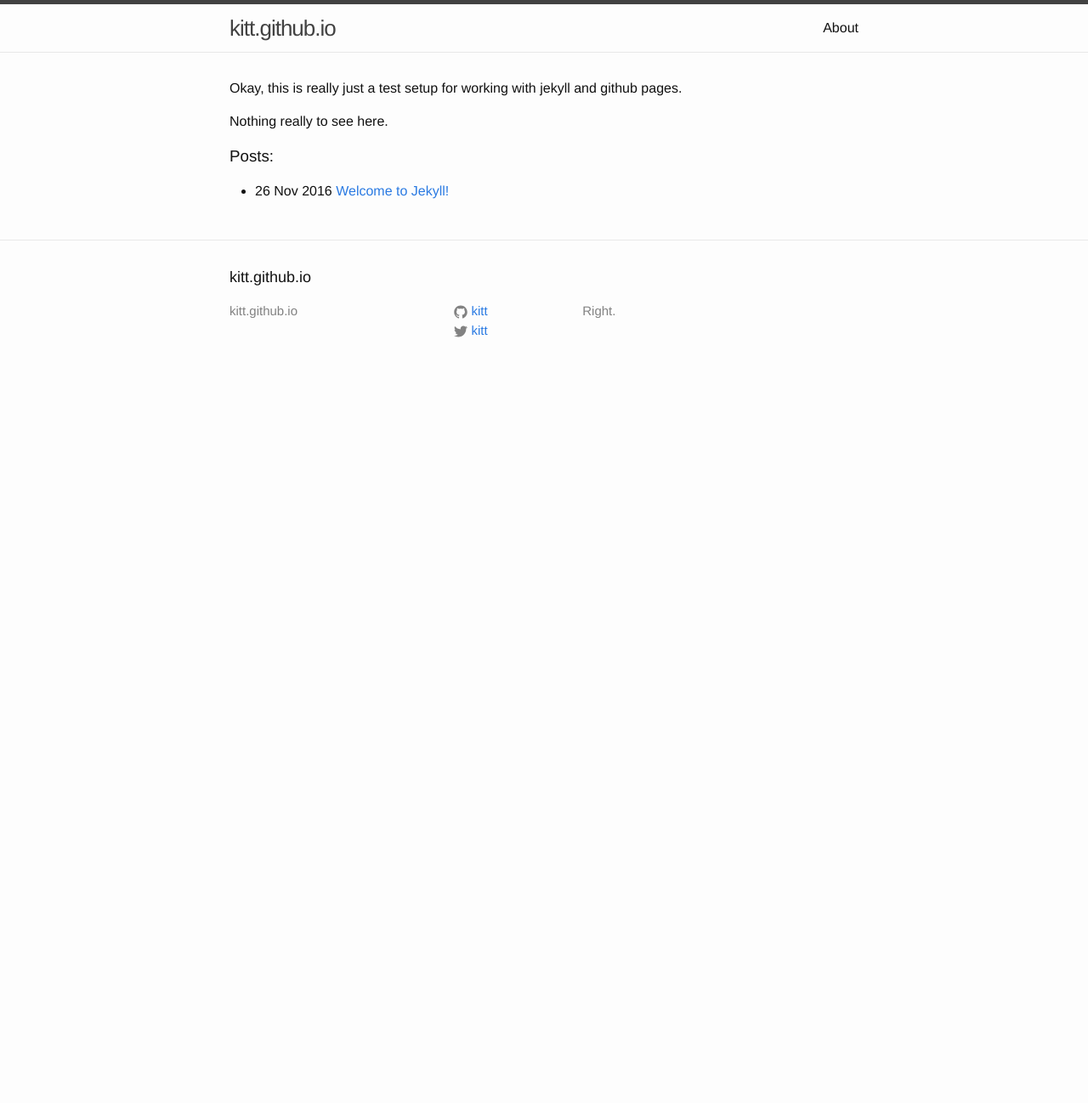
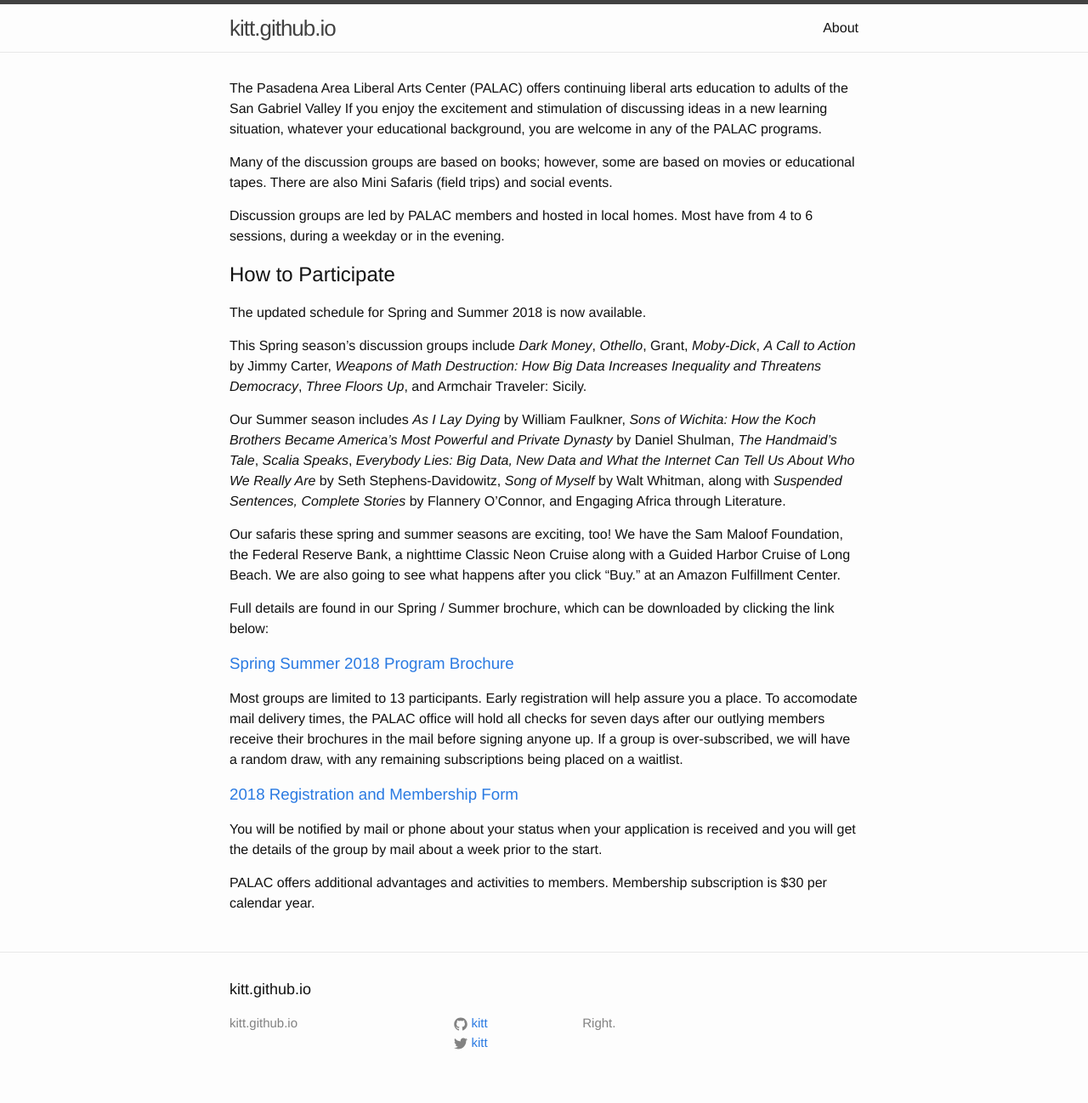
Before and after one commit to kitt/kitt.github.io, a Jekyll site: the page built from index.md, in a window 1280 px wide. Shown: the whole page at 85% size. Built offline with Jekyll 4.4.1, drawn with Linux system fonts in a browser that asks for light colours; before the commit the page ends 900 px from its top, so only the background shows below that.

Commit message:
Add the PALAC site content
working on the PALAC site, wondering how the content would look with this theme.

```diff
--- a/index.md
+++ b/index.md
@@ -1,16 +1,32 @@
 ---
-# You don't need to edit this file, it's empty on purpose.
-# Edit theme's home layout instead if you wanna make some changes
-# See: https://jekyllrb.com/docs/themes/#overriding-theme-defaults
+# Home Page
 layout: default
 ---
-Okay, this is really just a test setup for working with jekyll and github pages.
 
-Nothing really to see here.
+The Pasadena Area Liberal Arts Center (PALAC) offers continuing liberal arts education to adults of the San Gabriel Valley If you enjoy the excitement and stimulation of discussing ideas in a new learning situation, whatever your educational background, you are welcome in any of the PALAC programs.
 
-<h3>Posts:</h3>
-<ul class="posts">
-  {% for post in site.posts %}
-    <li><span>{{ post.date | date_to_string }}</span>  <a href="{{ post.url }}" title="{{ post.title }}">{{ post.title }}</a></li>
-  {% endfor %}
-</ul>
+Many of the discussion groups are based on books; however, some are based on movies or educational tapes. There are also Mini Safaris (field trips) and social events.
+
+Discussion groups are led by PALAC members and hosted in local homes. Most have from 4 to 6 sessions, during a weekday or in the evening.
+
+## How to Participate
+
+The updated schedule for Spring and Summer 2018 is now available.
+
+This Spring season's discussion groups include _Dark Money_, _Othello_, Grant, _Moby-Dick_, _A Call to Action_ by Jimmy Carter, _Weapons of Math Destruction: How Big Data Increases Inequality and Threatens Democracy_, _Three Floors Up_, and Armchair Traveler: Sicily.
+
+Our Summer season includes _As I Lay Dying_ by William Faulkner, _Sons of Wichita: How the Koch Brothers Became America's Most Powerful and Private Dynasty_ by Daniel Shulman, _The Handmaid's Tale_, _Scalia Speaks_, _Everybody Lies: Big Data, New Data and What the Internet Can Tell Us About Who We Really Are_ by Seth Stephens-Davidowitz, _Song of Myself_ by Walt Whitman, along with _Suspended Sentences, Complete Stories_ by Flannery O'Connor, and Engaging Africa through Literature.
+
+Our safaris these spring and summer seasons are exciting, too!  We have the Sam Maloof Foundation, the Federal Reserve Bank, a nighttime Classic Neon Cruise along with a Guided Harbor Cruise of Long Beach.  We are also going to see what happens after you click "Buy." at an Amazon Fulfillment Center.
+
+Full details are found in our Spring / Summer brochure, which can be downloaded by clicking the link below:
+
+### [Spring Summer 2018 Program Brochure](https://palacpas.github.io/files/PALAC-Program-Brochure-Spring-Summer-2018.66140634.pdf)
+
+Most groups are limited to 13 participants. Early registration will help assure you a place.  To accomodate mail delivery times, the PALAC office will hold all checks for seven days after our outlying members receive their brochures in the mail before signing anyone up. If a group is over-subscribed, we will have a random draw, with any remaining subscriptions being placed on a waitlist.
+
+### [2018 Registration and Membership Form](https://palacpas.github.io/files/PALAC-Registration-Spring-Summer-2018.66140700.pdf)
+
+You will be notified by mail or phone about your status when your application is received and you will get the details of the group by mail about a week prior to the start.
+
+PALAC offers additional advantages and activities to members. Membership subscription is $30 per calendar year.
```
